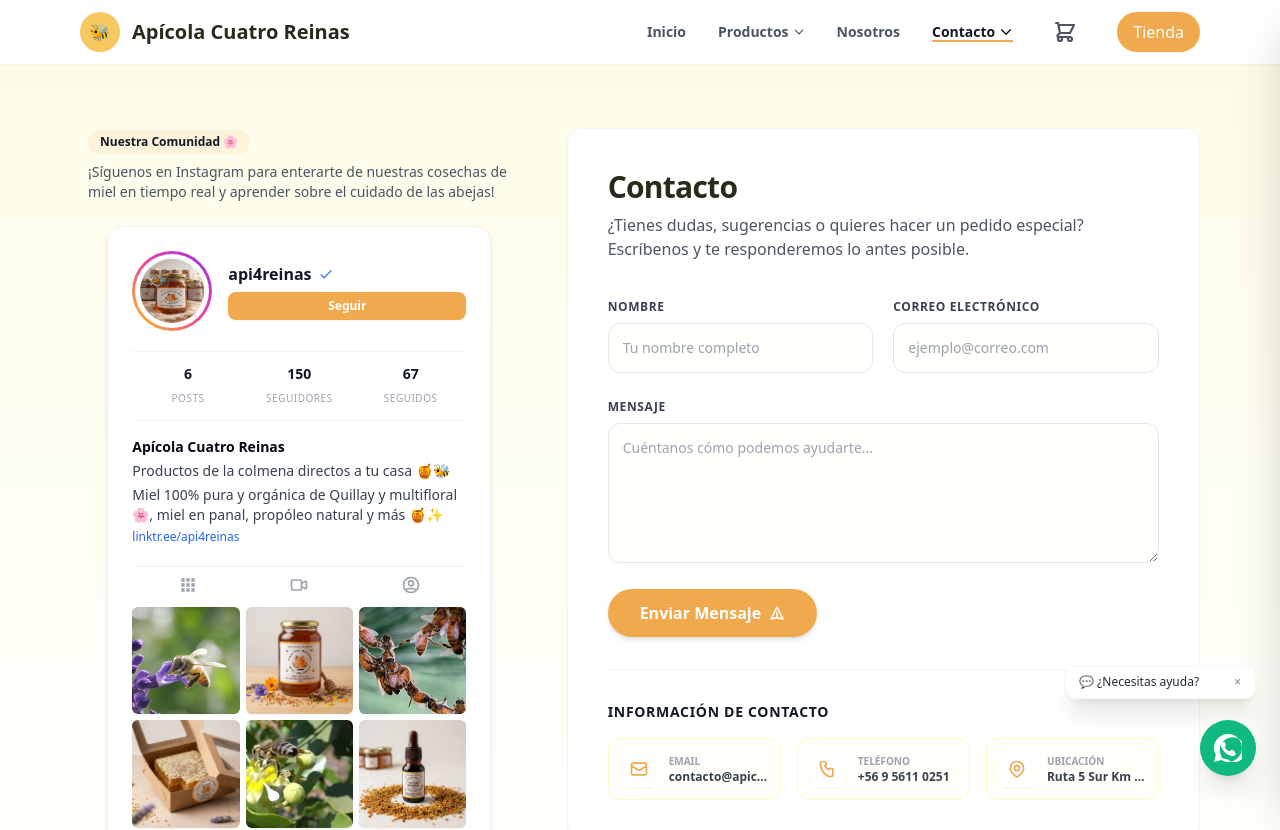
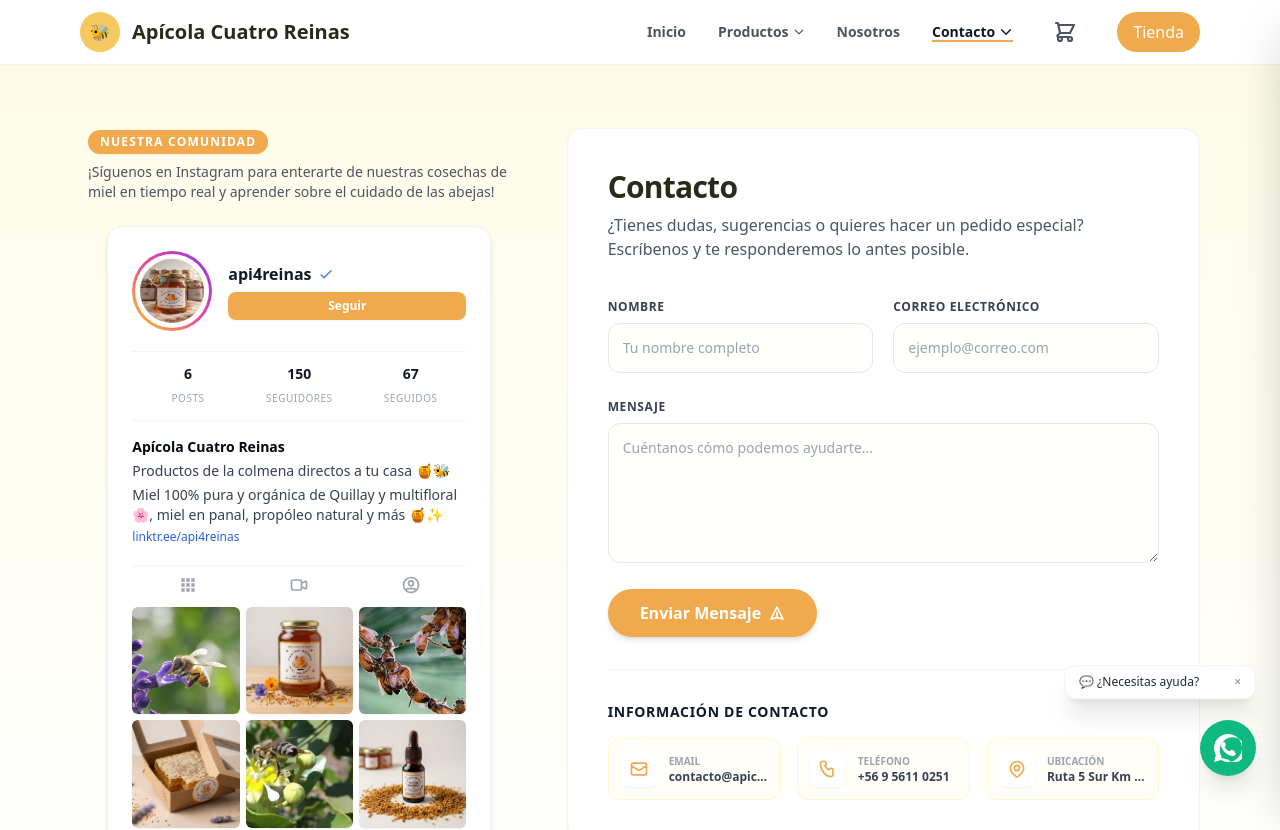
Before and after one commit to joseveloso1501/apicuatroreinas, a React (Vite) app in the folder frontend/: page /contacto in a window 1280 px wide. Shown: the top 830 px of the page. Built offline with nearby package versions, Linux system fonts and the light colour scheme.

Commit message:
correccion de texto

```diff
--- a/frontend/src/pages/Contact.jsx
+++ b/frontend/src/pages/Contact.jsx
@@ -21,9 +21,9 @@
           {/* Columna izquierda: Tarjeta de Instagram y Call to Action */}
           <div className="lg:col-span-5 space-y-6 flex flex-col items-center">
             <div className="w-full text-center lg:text-left px-2">
-              <span className="inline-block px-3 py-1 bg-amber/10 text-amber-600 rounded-full text-xs font-semibold mb-2">
-                Nuestra Comunidad 🌸
-              </span>
+              <span className="inline-block px-3 py-1 bg-amber text-white rounded-full text-xs font-semibold mb-2 uppercase tracking-widest select-none shadow-sm">
+            Nuestra comunidad
+          </span>
               <p className="text-sm text-gray-600">
                 ¡Síguenos en Instagram para enterarte de nuestras cosechas de miel en tiempo real y aprender sobre el cuidado de las abejas!
               </p>
```
